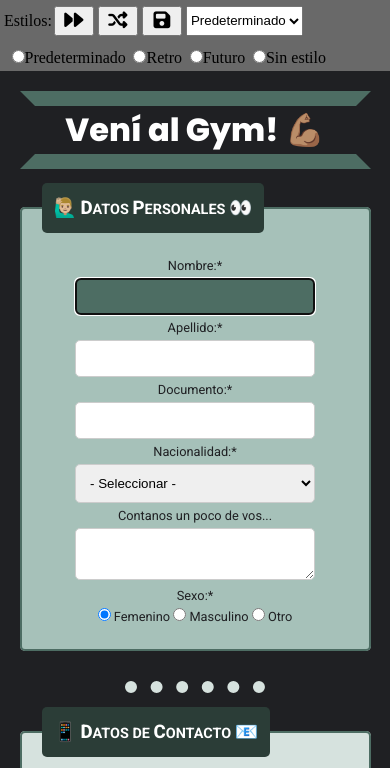
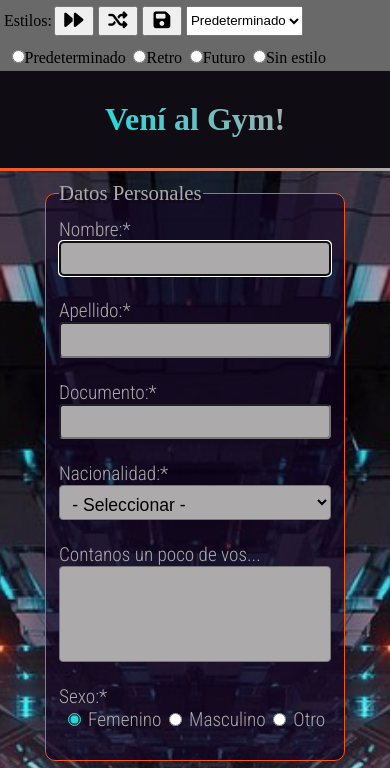
Before and after one commit to miguelvargas027/ejercicio-06-formularios-html-y-css, a plain HTML site: page index.html in a window 390 px wide. Shown: the top 768 px of the page. Drawn offline with Linux system fonts and the light colour scheme; a web font is replaced by a local one.

Commit message:
Mergeado

```diff
--- a/css/estilos-futuro.css
+++ b/css/estilos-futuro.css
@@ -149,11 +149,11 @@ legend {
 
 @media (max-width: 400px) {
 
-    header {
+    .encabezado {
         height: 100px;
     }
 
-    .encabezado {
+    .cont-titulo {
         height: 97px;
     }
 
--- a/index.html
+++ b/index.html
@@ -61,7 +61,7 @@
 
     </style>
 
-    <link id="estilo" rel="stylesheet" href="./css/estilos.css">
+    <link id="estilo" rel="stylesheet" href="./css/estilos-futuro.css">
 
 </head>
 <body>
```
